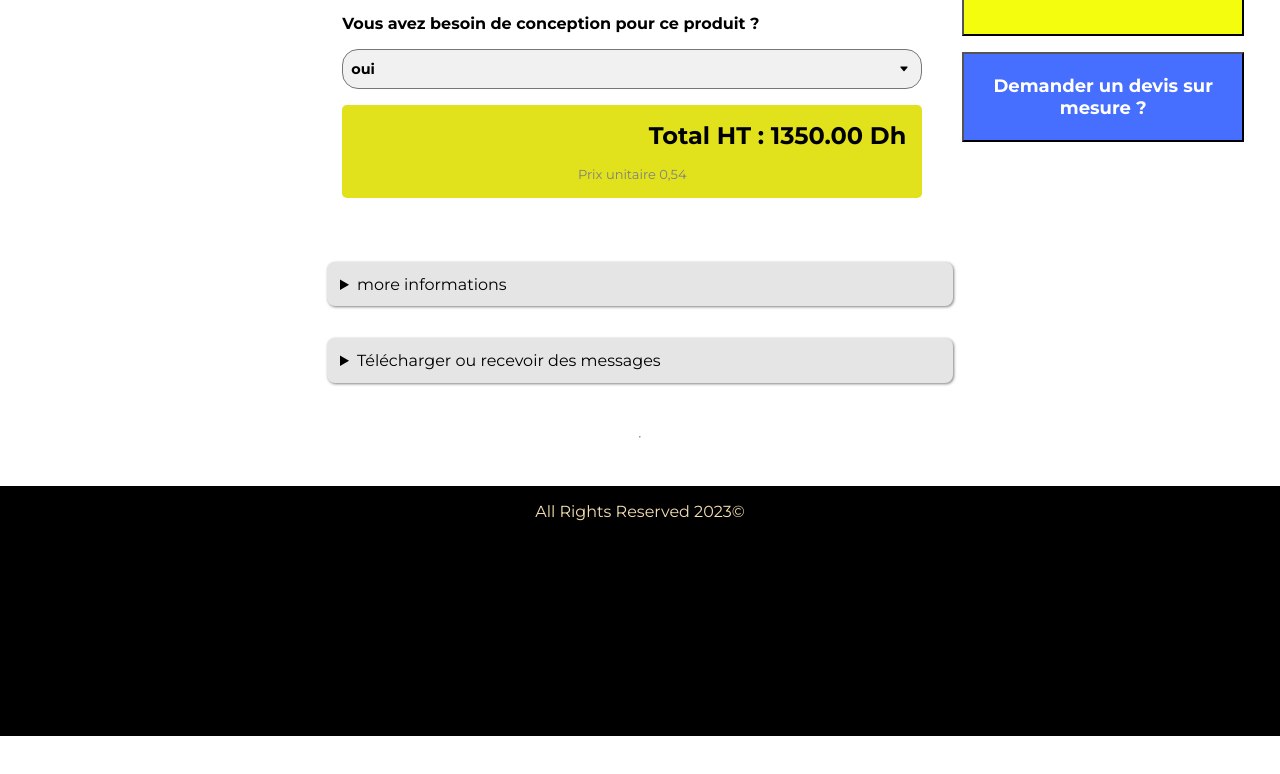
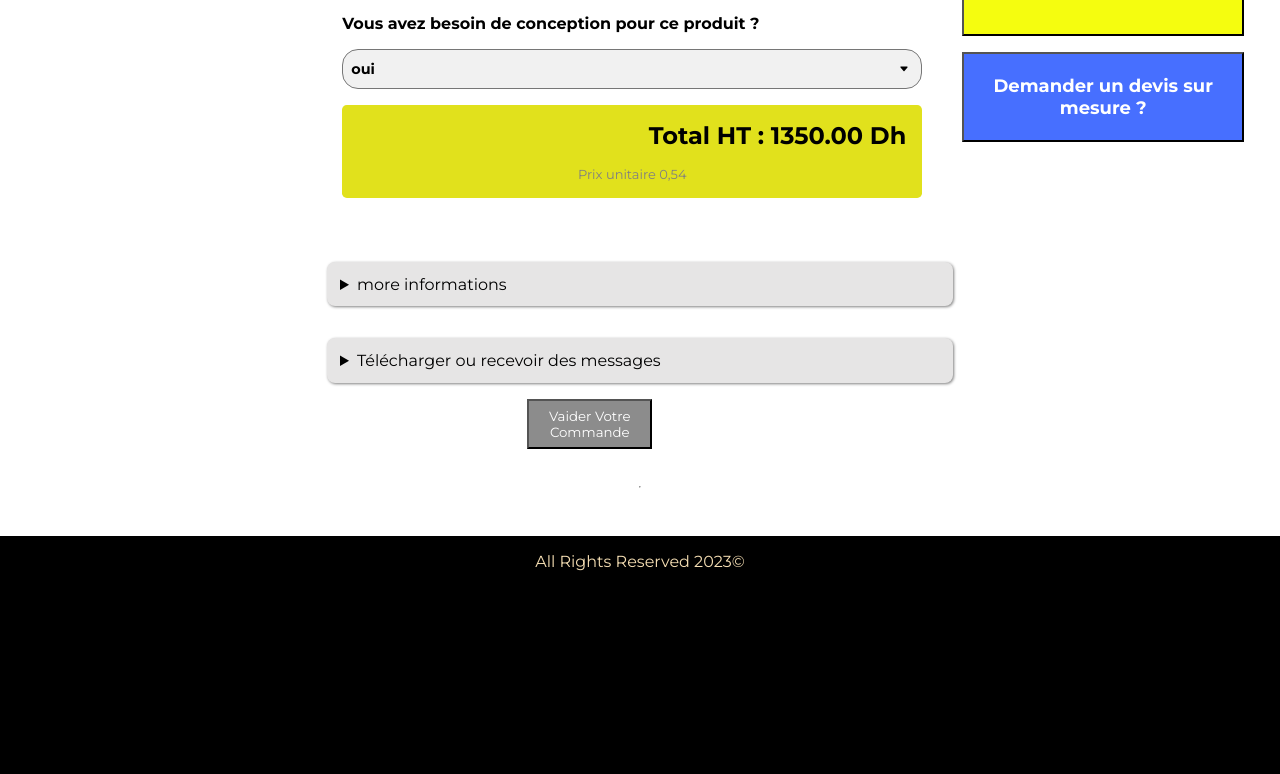
Before and after one commit to eldevyas/CopyBen, a Next.js app in the folder client/: page /produits/depliants in a window 1280 px wide. Shown: the part 836-1610 px from the top of the page. Before the commit the page ends 1572 px from the top, so only its background shows below. Built offline with nearby package versions, Linux system fonts and the light colour scheme.

Commit message:
about button of validation

```diff
--- a/client/pages/produits/depliants.tsx
+++ b/client/pages/produits/depliants.tsx
@@ -102,6 +102,7 @@ export default function Page() {
                             <input className="BasicInput" type="email" placeholder="email" />
                         </details>
                     </div>
+                    <button className="ValidButt">Vaider Votre Commande</button>
                     </form>
                 </div>
                 <div className="Item Actions">
@@ -128,6 +129,7 @@ export default function Page() {
             <div>
               <hr />
             </div>
+
         </div>
     );
 }
--- a/client/styles/Pages/Products/Imports/_2. Calculateur.scss
+++ b/client/styles/Pages/Products/Imports/_2. Calculateur.scss
@@ -177,5 +177,11 @@
     .LittleStyleP{
         font-size: medium;
     }
-
+    .ValidButt{
+        width: 20%;
+        height: 50px;
+        color: white;
+        background-color: rgb(140, 140, 140);
+        margin-left: 200px;
+    }
 }
```
